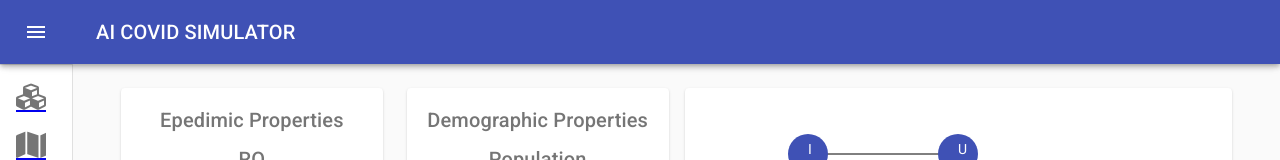
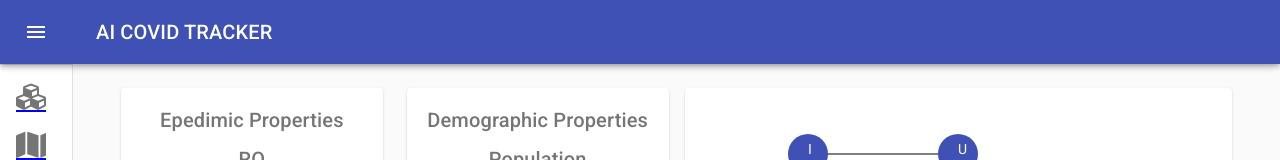
Before and after one commit to yassinelfarhi/ai-covid-tracker, a React (Create React App) app: page /simulations in a window 1280 px wide. Shown: the top 160 px of the page. Built offline with nearby package versions, Linux system fonts and the light colour scheme.

Commit message:
added somechange to the navbar

```diff
--- a/src/App.js
+++ b/src/App.js
@@ -134,7 +134,7 @@ function App() {
             <MenuIcon />
           </IconButton>
           <Typography variant="h6" noWrap>
-            AI COVID SIMULATOR
+            AI COVID TRACKER
           </Typography>
         </Toolbar>
       </AppBar>
```
